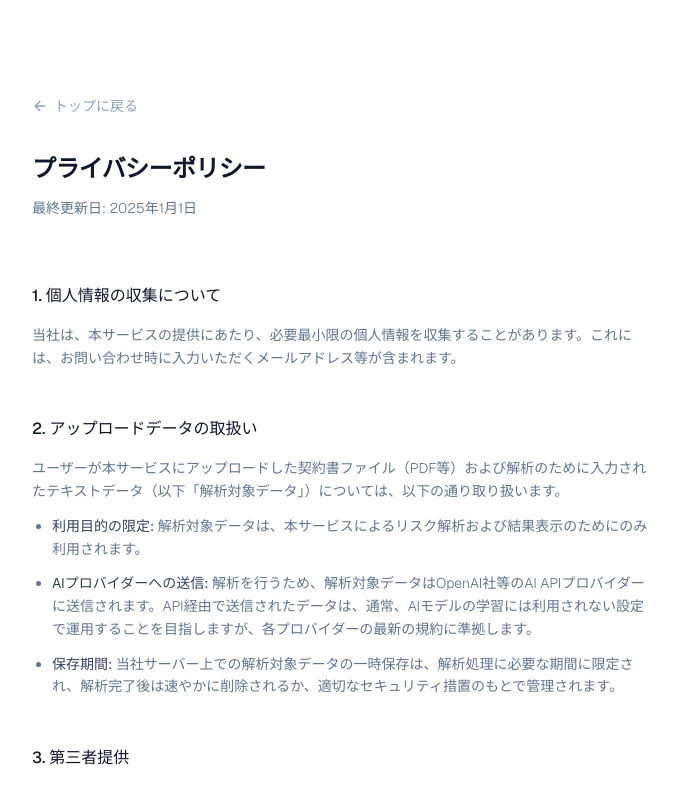
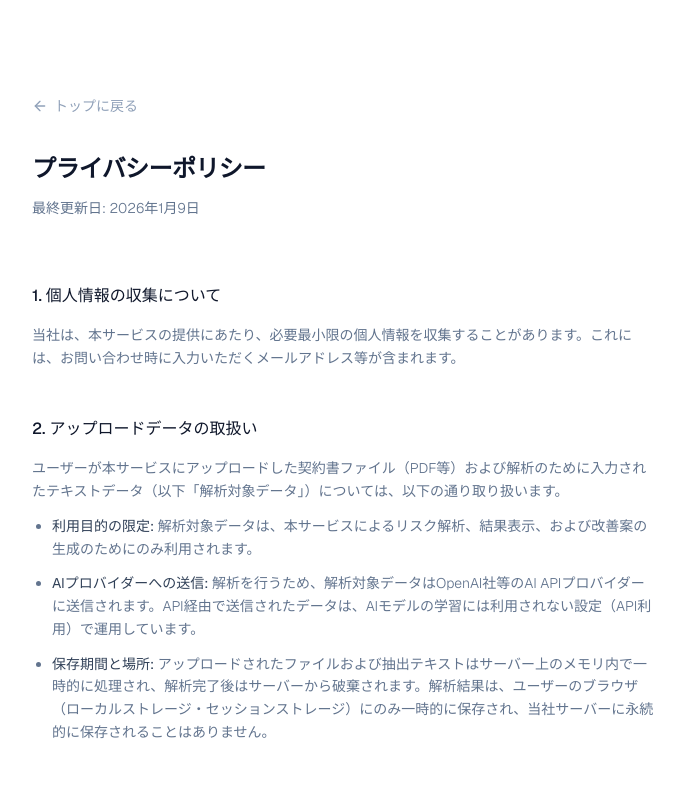
Before and after one commit to komi0929/agree, a Next.js app: page /privacy in a window 1280 px wide. Shown: the top 788 px of the page, without its empty margins (296-980 px from the left). Built offline with nearby package versions, Linux system fonts and the light colour scheme.

Commit message:
docs: update privacy policy and terms dates to 2026-01-09 and refine data handling description

```diff
--- a/app/privacy/page.tsx
+++ b/app/privacy/page.tsx
@@ -7,7 +7,7 @@ export default function PrivacyPage() {
             <main className="flex-1 max-w-2xl mx-auto w-full px-6 pt-24 pb-20">
                 <PageHeader
                     title="プライバシーポリシー"
-                    description="最終更新日: 2025年1月1日"
+                    description="最終更新日: 2026年1月9日"
                 />
 
                 <div className="space-y-12">
@@ -24,9 +24,9 @@ export default function PrivacyPage() {
                             ユーザーが本サービスにアップロードした契約書ファイル（PDF等）および解析のために入力されたテキストデータ（以下「解析対象データ」）については、以下の通り取り扱います。
                         </p>
                         <ul className="list-disc pl-5 space-y-3 text-sm text-slate-500 leading-relaxed font-light">
-                            <li><span className="text-slate-700 font-normal">利用目的の限定:</span> 解析対象データは、本サービスによるリスク解析および結果表示のためにのみ利用されます。</li>
-                            <li><span className="text-slate-700 font-normal">AIプロバイダーへの送信:</span> 解析を行うため、解析対象データはOpenAI社等のAI APIプロバイダーに送信されます。API経由で送信されたデータは、通常、AIモデルの学習には利用されない設定で運用することを目指しますが、各プロバイダーの最新の規約に準拠します。</li>
-                            <li><span className="text-slate-700 font-normal">保存期間:</span> 当社サーバー上での解析対象データの一時保存は、解析処理に必要な期間に限定され、解析完了後は速やかに削除されるか、適切なセキュリティ措置のもとで管理されます。</li>
+                            <li><span className="text-slate-700 font-normal">利用目的の限定:</span> 解析対象データは、本サービスによるリスク解析、結果表示、および改善案の生成のためにのみ利用されます。</li>
+                            <li><span className="text-slate-700 font-normal">AIプロバイダーへの送信:</span> 解析を行うため、解析対象データはOpenAI社等のAI APIプロバイダーに送信されます。API経由で送信されたデータは、AIモデルの学習には利用されない設定（API利用）で運用しています。</li>
+                            <li><span className="text-slate-700 font-normal">保存期間と場所:</span> アップロードされたファイルおよび抽出テキストはサーバー上のメモリ内で一時的に処理され、解析完了後はサーバーから破棄されます。解析結果は、ユーザーのブラウザ（ローカルストレージ・セッションストレージ）にのみ一時的に保存され、当社サーバーに永続的に保存されることはありません。</li>
                         </ul>
                     </section>
 
--- a/app/terms/page.tsx
+++ b/app/terms/page.tsx
@@ -7,7 +7,7 @@ export default function TermsPage() {
             <main className="flex-1 max-w-2xl mx-auto w-full px-6 pt-24 pb-20">
                 <PageHeader
                     title="利用規約"
-                    description="最終更新日: 2025年1月1日"
+                    description="最終更新日: 2026年1月9日"
                 />
 
                 <div className="space-y-12">
```
